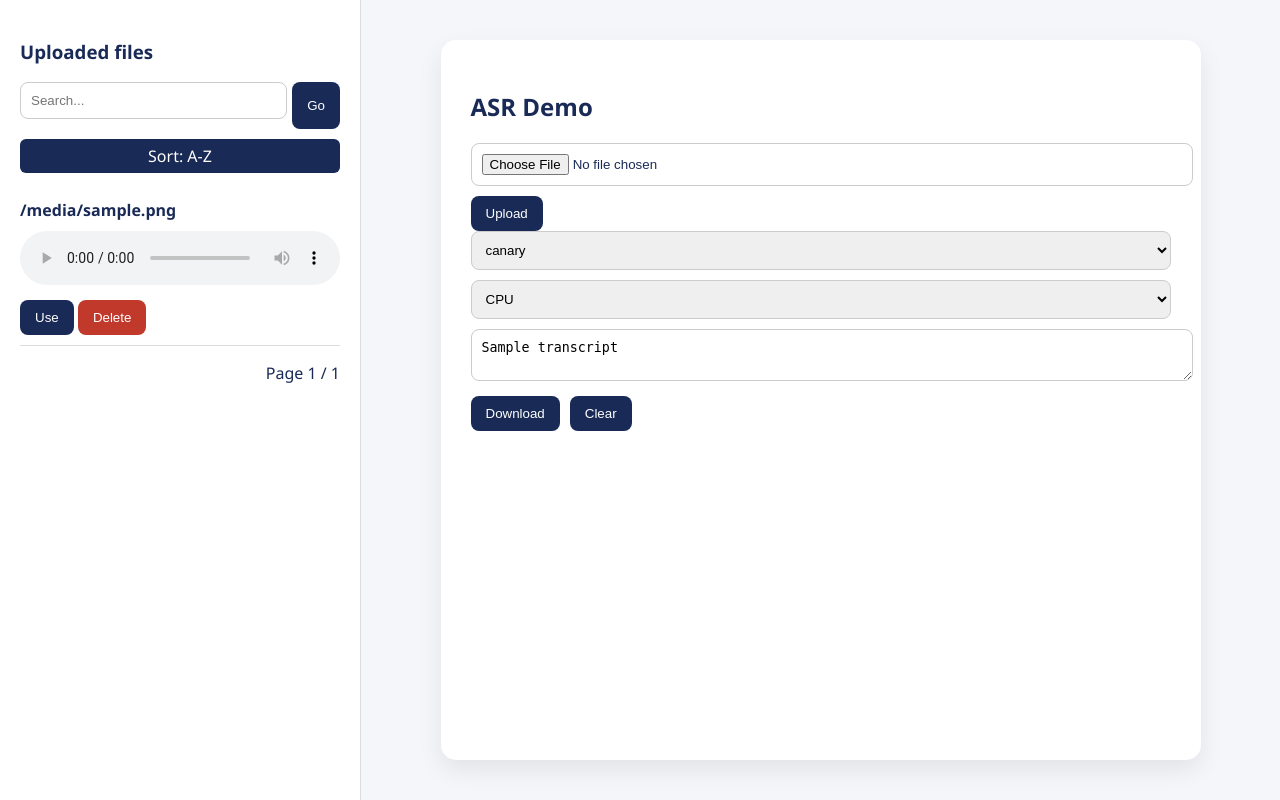
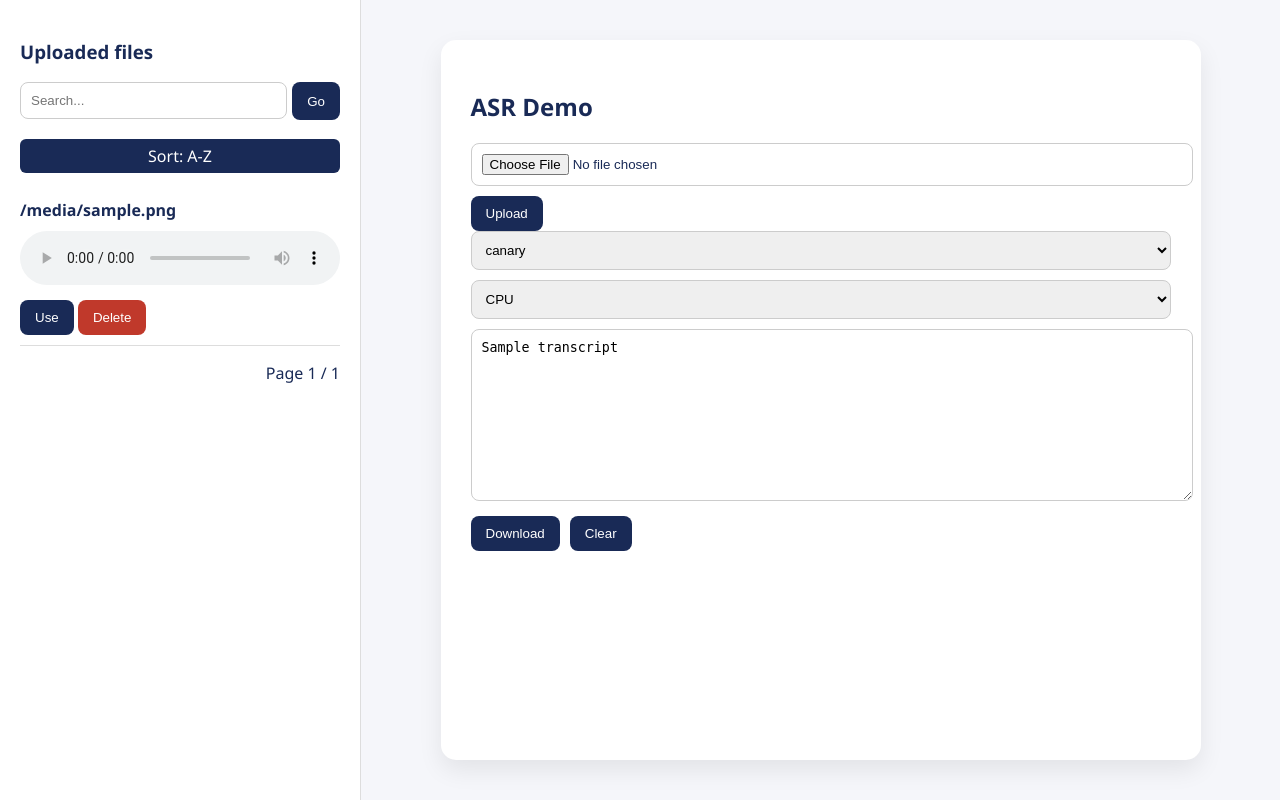
Before and after one commit to danieldedek/test2-image, a Flask app: template app/templates/index.html in a window 1280 px wide. Run offline with Flask 3, Linux system fonts and the light colour scheme; the template is opened without the code that fills it: most values are stand-ins (such as "Sample title", 1, 10 or a date in 2020); parts of the project's set-up code (start-up, migrations or seed data) failed here and were passed over.

Commit message:
Update style.css

```diff
--- a/app/static/style.css
+++ b/app/static/style.css
@@ -15,6 +15,7 @@ body {
     background: #fff;
     padding: 20px;
     border-right: 1px solid #ddd;
+    overflow-y: auto;
 }
 
 .main {
@@ -39,6 +40,11 @@ input, select, textarea {
     border-radius: 8px;
     border: 1px solid #ccc;
     margin-bottom: 10px;
+}
+
+textarea {
+    resize: vertical;
+    min-height: 150px;
 }
 
 button {
@@ -76,10 +82,15 @@ li {
 .search-form {
     display: flex;
     gap: 5px;
+    margin-bottom: 10px;
 }
 
 .search-form input {
     flex: 1;
+}
+
+.search-form button {
+    height: 38px;
 }
 
 .sort-btn {
```
